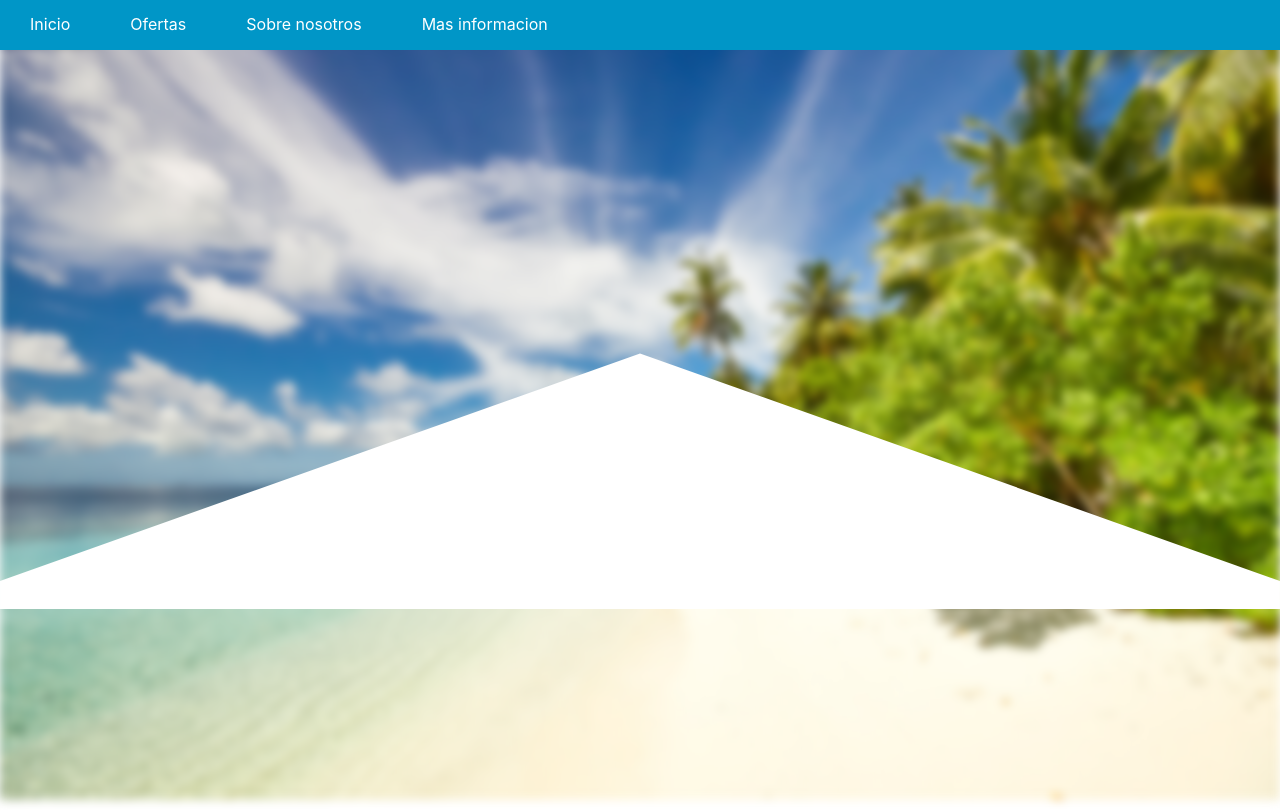
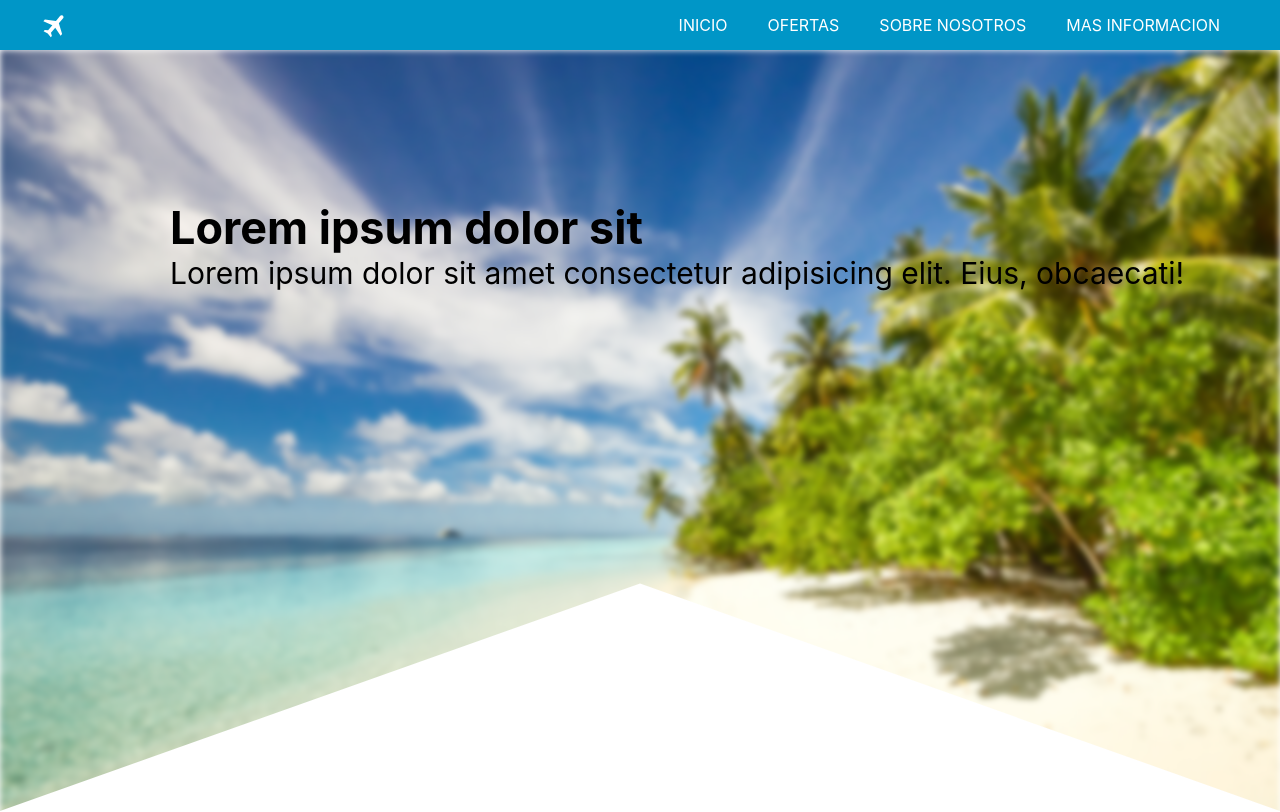
Before and after one commit to carl115/travelPage, a React (Create React App) app: page / in a window 1280 px wide. Shown: the top 812 px of the page. Built offline with nearby package versions, Linux system fonts and the light colour scheme.

Commit message:
Modificacion del header

```diff
--- a/public/index.html
+++ b/public/index.html
@@ -39,5 +39,8 @@
       To begin the development, run `npm start` or `yarn start`.
       To create a production bundle, use `npm run build` or `yarn build`.
     -->
+    <!-- ION ICONS -->
+    <script src="https://unpkg.com/ionicons@4.5.10-0/dist/ionicons.js"></script>
+    <!--/-->
   </body>
 </html>
--- a/src/components/header.js
+++ b/src/components/header.js
@@ -5,14 +5,19 @@ function Header() {
     return(
         <div className='Header'>
             <nav>
-                <a href="#">Inicio</a>
-                <a href="#">Ofertas</a>
-                <a href="#">Sobre nosotros</a>
-                <a href="#">Mas informacion</a>
+                <ion-icon name="airplane"></ion-icon>
+                <div className="links">
+                    <a href="#">Inicio</a>
+                    <a href="#">Ofertas</a>
+                    <a href="#">Sobre nosotros</a>
+                    <a href="#">Mas informacion</a>
+                </div>
             </nav>
+            <div className="img-header">
+            </div>
             <div className="content">
                 <h2>Lorem ipsum dolor sit</h2>
-                <p>Lorem ipsum</p>
+                <p>Lorem ipsum dolor sit amet consectetur adipisicing elit. Eius, obcaecati!</p>
             </div>
             <svg xmlns="http://www.w3.org/2000/svg" viewBox="0 0 1440 320">
                 <path fill="#ffffff" fill-opacity="1" d="M0,288L720,32L1440,288L1440,320L720,320L0,320Z"></path>
--- a/src/components/styles/Header.css
+++ b/src/components/styles/Header.css
@@ -1,5 +1,6 @@
 .Header {
     width: 100%;
+    height: 100vh;
 }
 
 .Header nav {
@@ -7,29 +8,52 @@
     width: 100%;
     height: 50px;
     padding: 14px 0;
-    position: absolute;
-    z-index: 1;
+    display: flex;
+    align-items: center;
+    justify-content: space-between;
+    position: relative;
+    z-index: 2;
 }
 
-.Header nav a {
+.Header nav ion-icon {
+    margin-left: 40px;
+    font-size: 30px;
+    color: #ffffff;
+    transform: rotate(40deg);
+}
+
+.Header nav .links {
+    margin-right: 40px;
+}
+
+.Header nav .links a {
+    text-transform: uppercase;
     text-decoration: none;
     color: #ffffff;
-    margin: 0 30px;
+    margin: 0 20px;
 }
 
-.Header .content {
+.Header .img-header {
     background: url('../../img/pexels-asad-photo-maldives-457878.jpg');
     background-position: center;
     background-repeat: no-repeat;
     background-size: cover;
     width: 100%;
     height: 100vh;
-    filter: blur(5px);
+    filter: blur(3px);
+}
+
+.Header .content {
+    font-size: 30px;
+    position: absolute;
+    top: 200px;
+    left: 170px;
+    z-index: 2;
 }
 
 .Header svg {
     width: 100%;
-    position: absolute;
-    top: 325px;
+    position: relative;
+    bottom: 295px;
     z-index: 1;
 }
```
